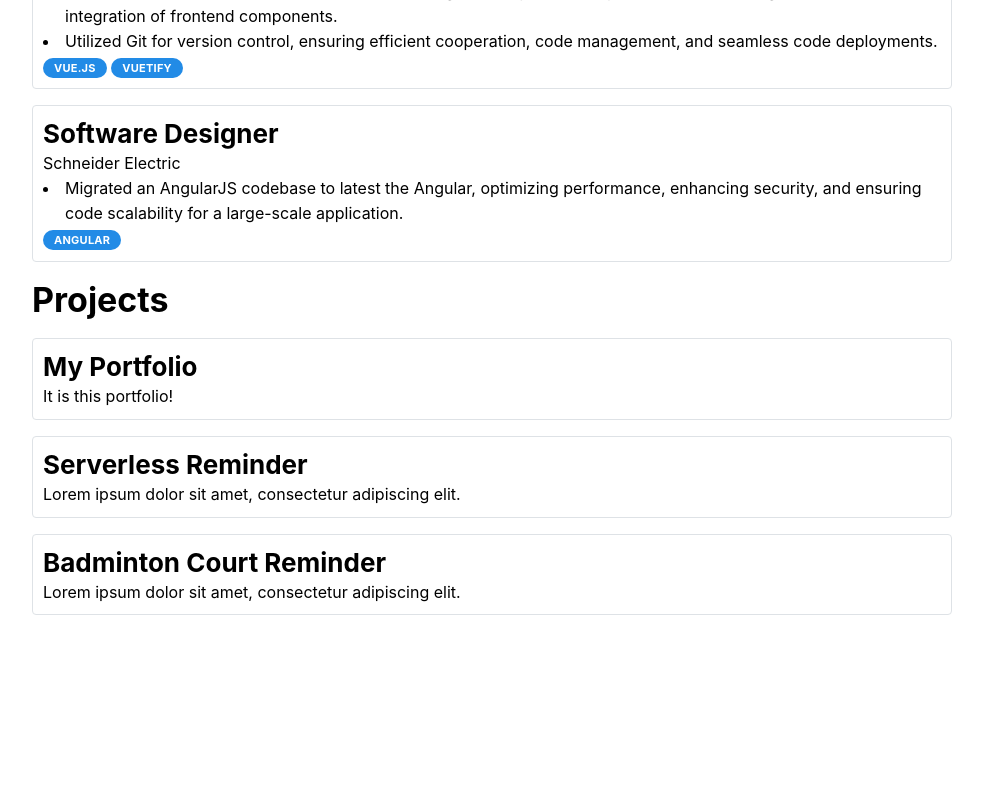
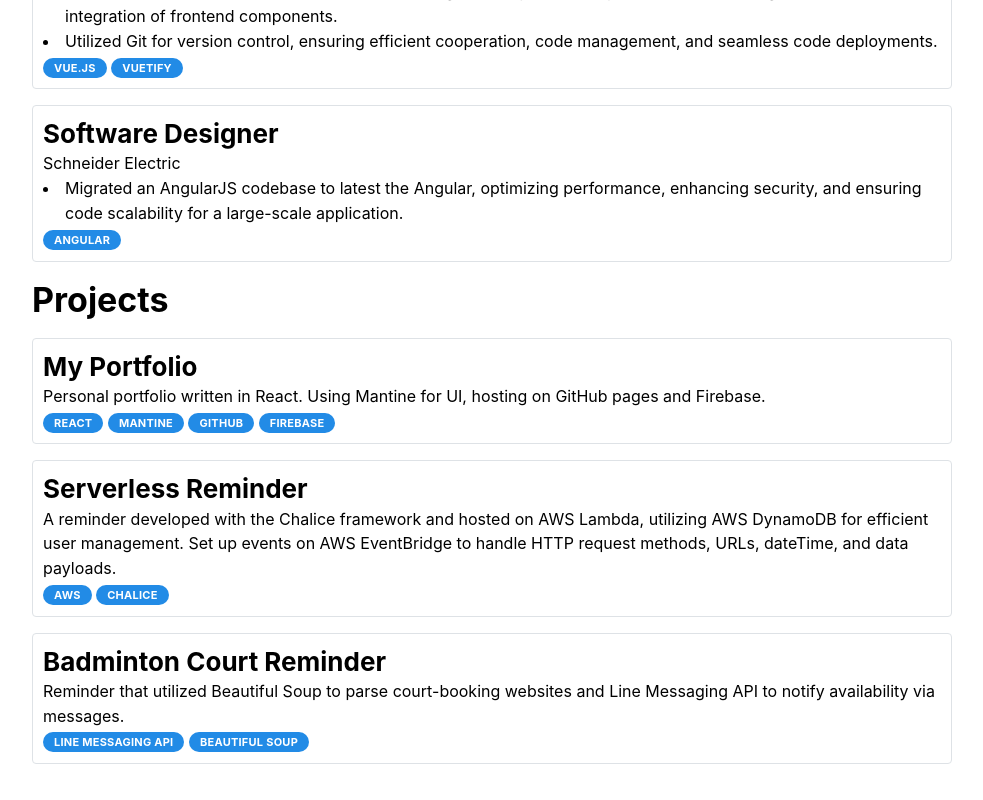
Before and after one commit to garyfan1/my_first_react, a React (Vite) app: page /experience in a window 1280 px wide. Shown: the part 589-1389 px from the top of the page, without its empty margins (148-1131 px from the left). Before the commit the page ends 1240 px from the top, so only its background shows below. Built offline with nearby package versions, Linux system fonts and the light colour scheme.

Commit message:
add content for projects

```diff
--- a/src/components/projects.tsx
+++ b/src/components/projects.tsx
@@ -1,4 +1,4 @@
-import { Paper, Title, Text, Stack } from "@mantine/core";
+import { Paper, Title, Text, Stack, Badge } from "@mantine/core";
 
 function Projects() {
   return (
@@ -7,20 +7,35 @@ function Projects() {
 
       <Paper p={10} radius="sm" withBorder>
         <Title order={2}>My Portfolio</Title>
-        <Text>It is this portfolio!</Text>
+        <Text>
+          Personal portfolio written in React. Using Mantine for UI, hosting on
+          GitHub pages and Firebase.
+        </Text>
+        <Badge>React</Badge> <Badge>Mantine</Badge> <Badge>GitHub</Badge>{" "}
+        <Badge>Firebase</Badge>
       </Paper>
 
       <Paper p={10} radius="sm" withBorder>
         <Title order={2}>Serverless Reminder</Title>
-        <Text>Lorem ipsum dolor sit amet, consectetur adipiscing elit.</Text>
+        <Text>
+          A reminder developed with the Chalice framework and hosted on AWS
+          Lambda, utilizing AWS DynamoDB for efficient user management. Set up
+          events on AWS EventBridge to handle HTTP request methods, URLs,
+          dateTime, and data payloads.
+        </Text>
+        <Badge>AWS</Badge> <Badge>Chalice</Badge>
       </Paper>
 
       <Paper p={10} radius="sm" withBorder>
         <Title order={2}>Badminton Court Reminder</Title>
-        <Text>Lorem ipsum dolor sit amet, consectetur adipiscing elit.</Text>
+        <Text>
+          Reminder that utilized Beautiful Soup to parse court-booking websites and Line
+          Messaging API to notify availability via messages.
+        </Text>
+        <Badge>Line Messaging API</Badge> <Badge>Beautiful Soup</Badge>
       </Paper>
     </Stack>
   );
 }
 
-export default Projects
+export default Projects;
```
